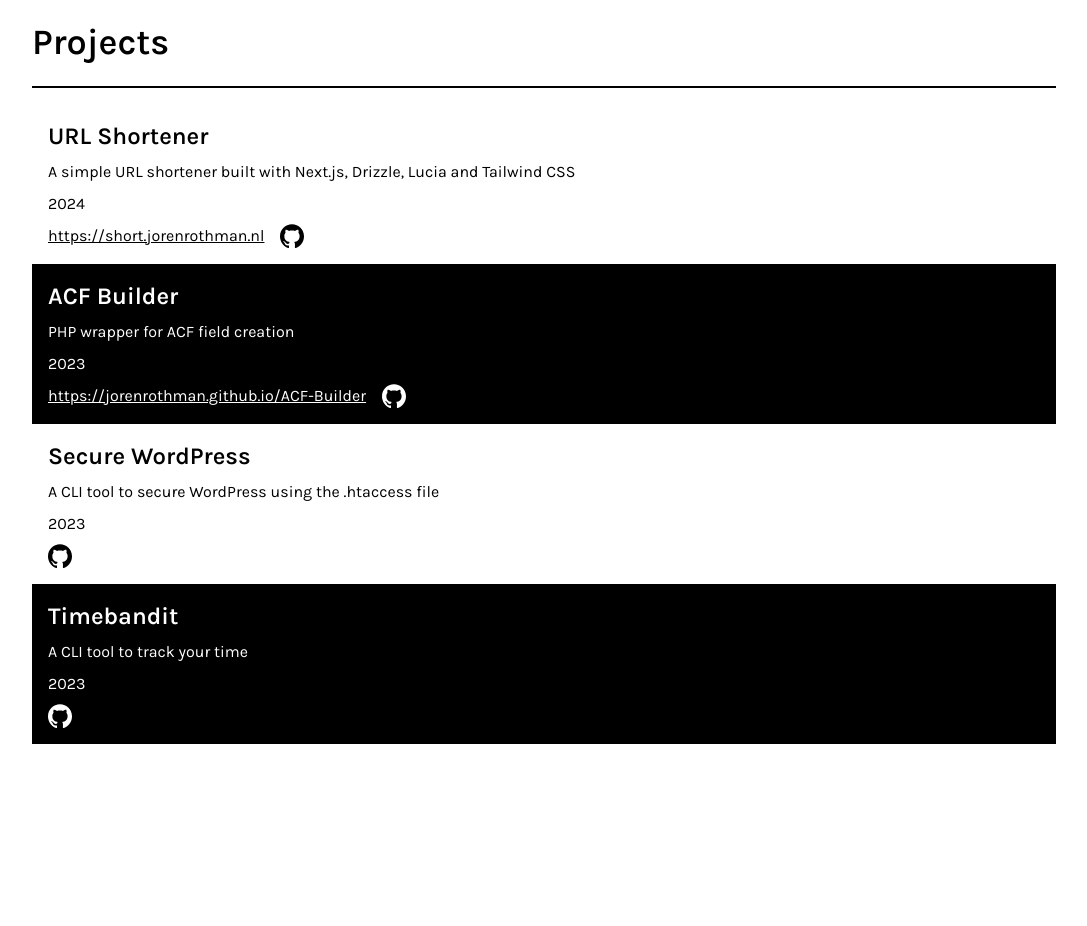
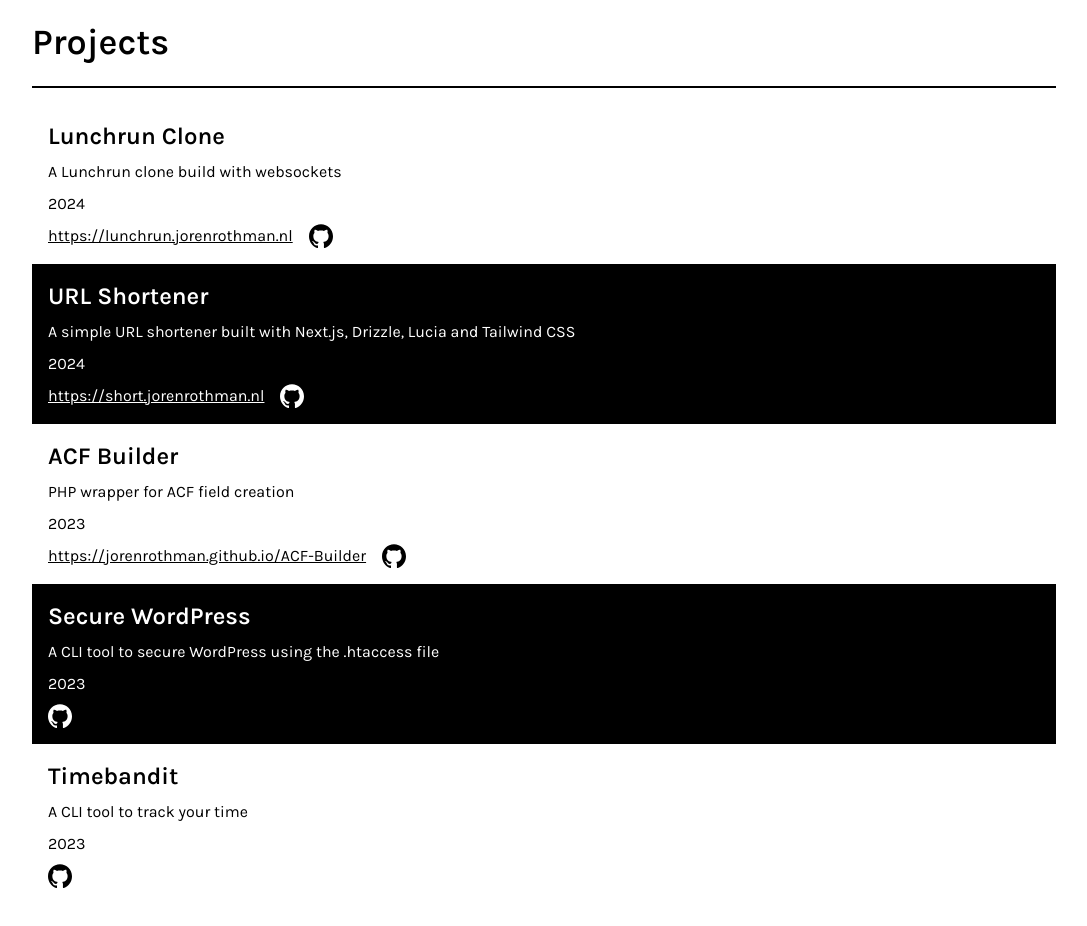
Before and after one commit to JorenRothman/portfolio-site, a Next.js app: page / in a window 1280 px wide. Shown: the part 1000-1926 px from the top of the page, without its empty margins (96-1183 px from the left). Before the commit the page ends 1808 px from the top, so only its background shows below. Built offline with nearby package versions, Linux system fonts and the light colour scheme.

Commit message:
Updated projects

```diff
--- a/src/app/_components/Projects.tsx
+++ b/src/app/_components/Projects.tsx
@@ -7,6 +7,13 @@
 };
 
 const projects: Project[] = [
+    {
+        title: 'Lunchrun Clone',
+        description: 'A Lunchrun clone build with websockets',
+        date: '2024',
+        link: 'https://lunchrun.jorenrothman.nl',
+        github: 'https://github.com/jorenrothman/lunchrun-clone-ws',
+    },
     {
         title: 'URL Shortener',
         description:
```
Also changed, not shown: 1 other file (tests, documents, lock files or other folders).
